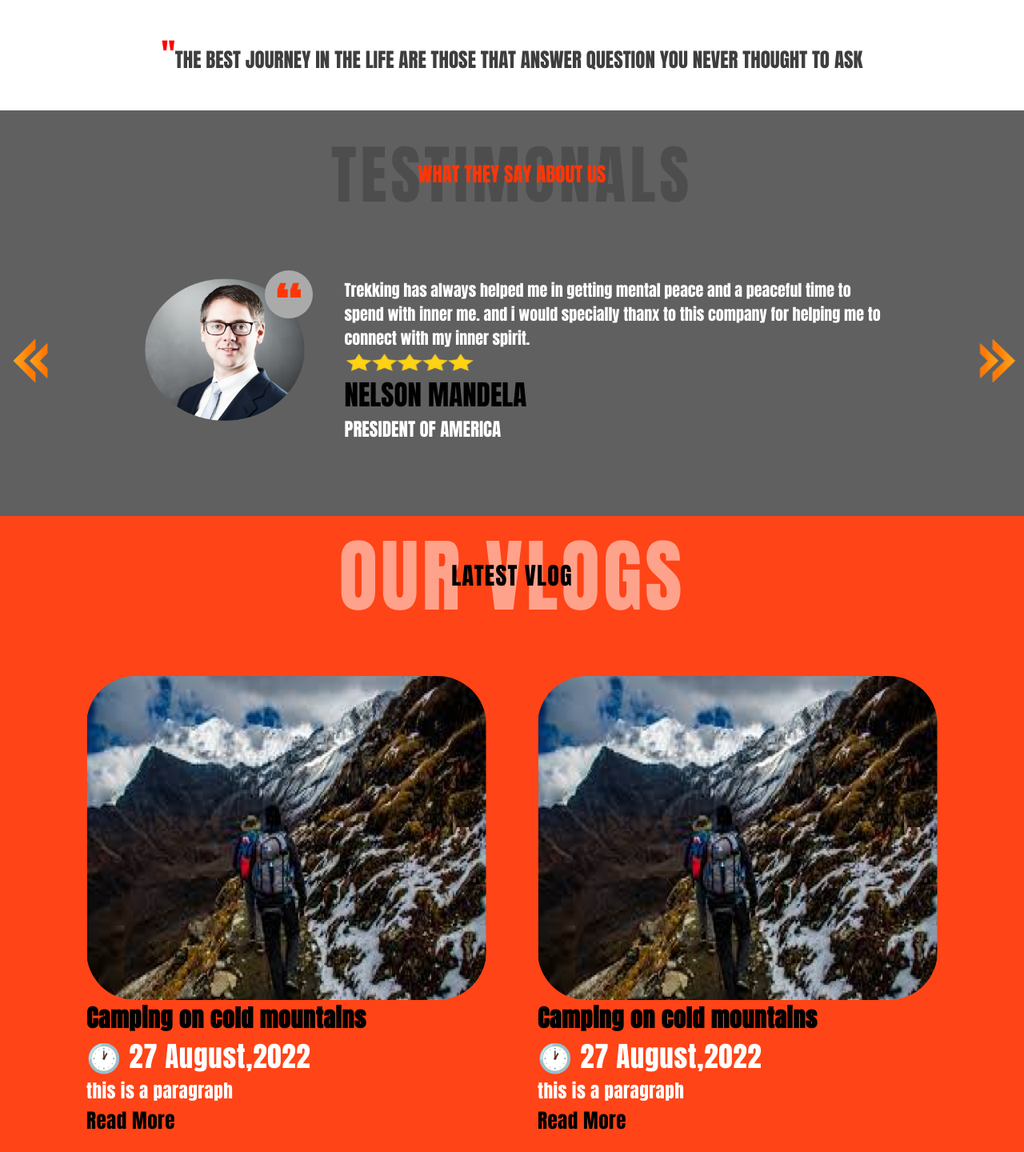
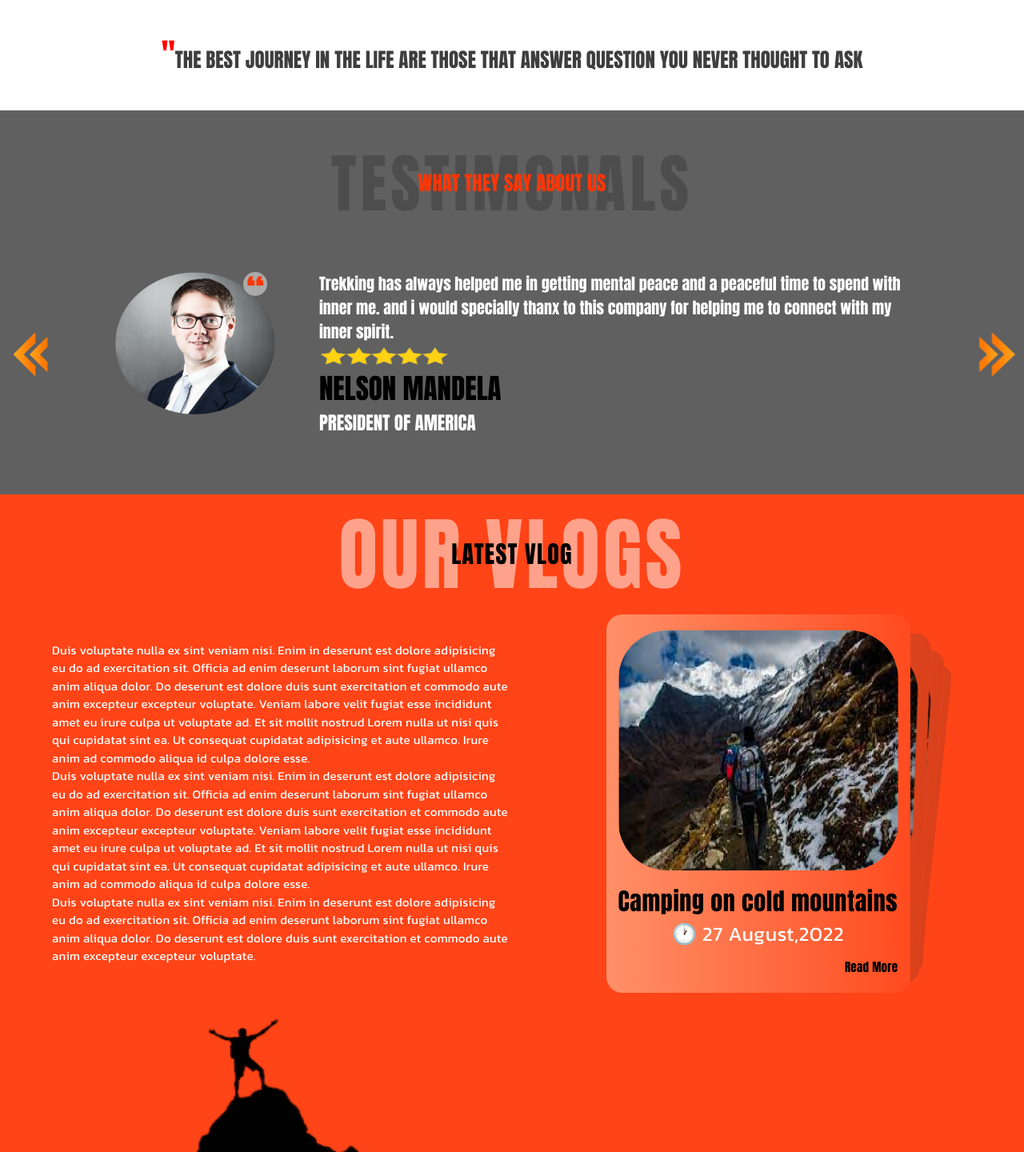
Before and after one commit to Amitrawat4532/Trekkings, a Next.js app: page / in a window 1280 px wide. Shown: the part 5899-7339 px from the top of the page at 80% size. Built offline with nearby package versions, Linux system fonts and the light colour scheme; a web font is replaced by a local one.

Commit message:
blogs update

```diff
--- a/components/Blog.js
+++ b/components/Blog.js
@@ -1,5 +1,11 @@
 import { Box, Flex, Image, Text } from "@chakra-ui/react";
 import React from "react";
+import { Swiper, SwiperSlide } from "swiper/react";
+import { EffectCards } from "swiper";
+
+// Import Swiper styles
+import "swiper/css";
+import "swiper/css/effect-cards";
 
 const Blog = () => {
   const vlogs = [
@@ -44,7 +50,7 @@ const Blog = () => {
         flexDirection="column"
       >
         {/* Title */}
-        <Flex width="100%" height={["90px", "100px", "150px", "180px"]}>
+
         <Flex
           position="relative"
           width="100%"
@@ -59,10 +65,9 @@ const Blog = () => {
 
           <Text variant="blogMainheader1">LATEST VLOG</Text>
         </Flex>
-        </Flex>
 
         {/* card container */}
-        <Flex
+        {/* <Flex
           flexWrap="wrap"
           justifyContent="center"
           gap="5%"
@@ -92,6 +97,81 @@ const Blog = () => {
               </Flex>
             );
           })}
+        </Flex> */}
+
+        <Flex
+          w="100%"
+          h="100%"
+          px={["15px", "15px", "35px", "45px"]}
+          justifyContent="center"
+          alignItems="center"
+          flexWrap="wrap"
+        >
+          <Flex width="auto" flex="1" p="5">
+            <Text variant="blogParagraph">
+              Duis voluptate nulla ex sint veniam nisi. Enim in deserunt est
+              dolore adipisicing eu do ad exercitation sit. Officia ad enim
+              deserunt laborum sint fugiat ullamco anim aliqua dolor. Do
+              deserunt est dolore duis sunt exercitation et commodo aute anim
+              excepteur excepteur voluptate. Veniam labore velit fugiat esse
+              incididunt amet eu irure culpa ut voluptate ad. Et sit mollit
+              nostrud Lorem nulla ut nisi quis qui cupidatat sint ea. Ut
+              consequat cupidatat adipisicing et aute ullamco. Irure anim ad
+              commodo aliqua id culpa dolore esse.
+              <br />
+              Duis voluptate nulla ex sint veniam nisi. Enim in deserunt est
+              dolore adipisicing eu do ad exercitation sit. Officia ad enim
+              deserunt laborum sint fugiat ullamco anim aliqua dolor. Do
+              deserunt est dolore duis sunt exercitation et commodo aute anim
+              excepteur excepteur voluptate. Veniam labore velit fugiat esse
+              incididunt amet eu irure culpa ut voluptate ad. Et sit mollit
+              nostrud Lorem nulla ut nisi quis qui cupidatat sint ea. Ut
+              consequat cupidatat adipisicing et aute ullamco. Irure anim ad
+              commodo aliqua id culpa dolore esse.
+              <br />
+              Duis voluptate nulla ex sint veniam nisi. Enim in deserunt est
+              dolore adipisicing eu do ad exercitation sit. Officia ad enim
+              deserunt laborum sint fugiat ullamco anim aliqua dolor. Do
+              deserunt est dolore duis sunt exercitation et commodo aute anim
+              excepteur excepteur voluptate.
+            </Text>
+          </Flex>
+
+          <Flex w="100%" flex="1">
+            <Swiper
+              effect={"cards"}
+              grabCursor={true}
+              modules={[EffectCards]}
+              className="blogs_slider"
+            >
+              {vlogs.map((el, key) => {
+                return (
+                  <SwiperSlide>
+                    <Flex alignItems="center" justifyContent="center" key={key}>
+                      <Flex
+                        // width="545px"
+                        // height="405px"
+                        flexDirection="column"
+                        p="20px 0px 20px 0px"
+                        alignItems={["center", "center", "start", "start"]}
+                      >
+                        <Image
+                          mb="2"
+                          src={el.Image}
+                          borderRadius="61px"
+                          width={["350px", "350px", "350px", "350px"]}
+                          height={["200px", "200px", "300px", "300px"]}
+                        />
+                        <Text variant="blogHeader">{el.header}</Text>
+                        <Text variant="blogDate">{el.date}</Text>
+                        <Text variant="blogReadmore">{el.readmore_button}</Text>
+                      </Flex>
+                    </Flex>
+                  </SwiperSlide>
+                );
+              })}
+            </Swiper>
+          </Flex>
         </Flex>
       </Flex>
     </>
--- a/components/Testimonal.js
+++ b/components/Testimonal.js
@@ -12,7 +12,7 @@ const Testimonal = () => {
         flexDirection="column"
         justifyContent="space-evenly"
         minHeight="60vh"
-        py="5"
+        pb="5"
       >
         <Flex
           position="relative"
@@ -26,12 +26,14 @@ const Testimonal = () => {
 
           <Text variant="testimonalHeader2">WHAT THEY SAY ABOUT US</Text>
         </Flex>
+
         {/* $$$$$$$$$$$$$testimonal container$$$$$$$$$$$$4 */}
         <Flex background="#606060">
           <Image
             src="./images/leftarrow.png"
             width={["60px", "65px", "76px", "76px"]}
-            height={["62px", "68px", "78px", "78px"]}
+            // height={["62px", "68px", "78px", "78px"]}
+            h="auto"
             alignSelf="center"
           />
           {/* Main Testimonal */}
@@ -41,7 +43,7 @@ const Testimonal = () => {
             justifyContent="center"
             alignItems="center"
             gap="5%"
-            padding={["20px", "30px", "40px", "70px"]}
+            p="20px"
             flexDirection={["column", "column", "row", "row"]}
           >
             <Flex
@@ -59,14 +61,14 @@ const Testimonal = () => {
                 height={["100px", "100px", "178px", "178px"]}
               />
               <Box
-                width={["50px", "50px", "60px", "60px"]}
-                height={["50px", "50px", "60px", "60px"]}
+                w="30px"
+                h="30px"
                 borderRadius="50px"
                 background="#ABAAAA"
-                p="15px"
+                p="5px"
                 position="absolute"
-                right="-10px"
-                top="-10px"
+                right={["0px", "0px", "10px", "10px"]}
+                top="0px"
               >
                 <Image src="./images/uppercoma.png" />
               </Box>
--- a/components/whytrekking.js
+++ b/components/whytrekking.js
@@ -67,6 +67,7 @@ const Whytrekking = () => {
           justifyContent="center"
           width="100%"
           pb="8"
+          my="5"
           // height="20%"
         >
           <Image
@@ -78,7 +79,6 @@ const Whytrekking = () => {
           />
         </Flex>
 
-        <Flex justifyContent="space-evenly">
         {/* Feature Context */}
         <Flex
           // justifyContent={[
@@ -87,8 +87,10 @@ const Whytrekking = () => {
           //   "space-evenly",
           //   "space-evenly",
           // ]}
+          px="4"
+          mb="4"
           alignItems="start"
-            justifyContent="space-around"
+          justifyContent="space-between"
           // flexDirection={["column", "column", "row", "row"]}
           flexDirection="row"
           flexWrap="wrap"
@@ -115,7 +117,6 @@ const Whytrekking = () => {
           })}
         </Flex>
       </Flex>
-      </Flex>
     </>
   );
 };
--- a/styles/globals.css
+++ b/styles/globals.css
@@ -71,7 +71,19 @@ body {
   padding: 0;
 }
 
+.blogs_slider{
+  width: 380px;
+  height: 100%;
+}
 
+.blogs_slider .swiper-slide{
+  border-radius: 20px;
+  background: #ff4b1f;  /* fallback for old browsers */
+  background: -webkit-linear-gradient(to right, #ff9068, #ff4b1f);  /* Chrome 10-25, Safari 5.1-6 */
+  background: linear-gradient(to right, #ff9068, #ff4b1f); /* W3C, IE 10+/ Edge, Firefox 16+, Chrome 26+, Opera 12+, Safari 7+ */
+
+
+}
 
 
 @media (prefers-color-scheme: dark) {
--- a/theme/TextStyle.js
+++ b/theme/TextStyle.js
@@ -287,32 +287,38 @@ export const TextStyle = {
 
     // ******************************blog page************
     blogHeader: {
-      fontWeight: "700",
+      fontWeight: "300",
       fontSize: ["15px", "20px", "30px", "30px"],
       letterSpacing: "0.02em",
       color: "#000000",
       fontFamily: "anton",
+      mt: "2",
     },
     blogDate: {
       fontWeight: "400",
-      fontSize: ["15px", "20px", "30px", "35px"],
+      fontSize: ["15px", "20px", "25px", "25px"],
       letterSpacing: "0.02em",
       color: "white",
-      fontFamily: "anton",
+      fontFamily: "kanit",
+      textAlign: "center",
+      w: "100%",
     },
     blogParagraph: {
-      fontWeight: "400",
-      fontSize: ["10px", "13px", "17px", "23px"],
+      fontWeight: "300",
+      fontSize: ["10px", "10px", "12px", "15px"],
       letterSpacing: "0.02em",
       color: "white",
-      fontFamily: "anton",
+      fontFamily: "kanit",
     },
     blogReadmore: {
       fontWeight: "400",
-      fontSize: ["10px", "15px", "20px", "25px"],
+      fontSize: ["10px", "10px", "15px", "15px"],
       letterSpacing: "0.02em",
       color: "#000000",
       fontFamily: "anton",
+      textAlign: "right",
+      w: "100%",
+      mt: "3",
     },
     blogMainheader: {
       as: "h1",
```
Lines whose indentation alone changed are shown as unchanged.
